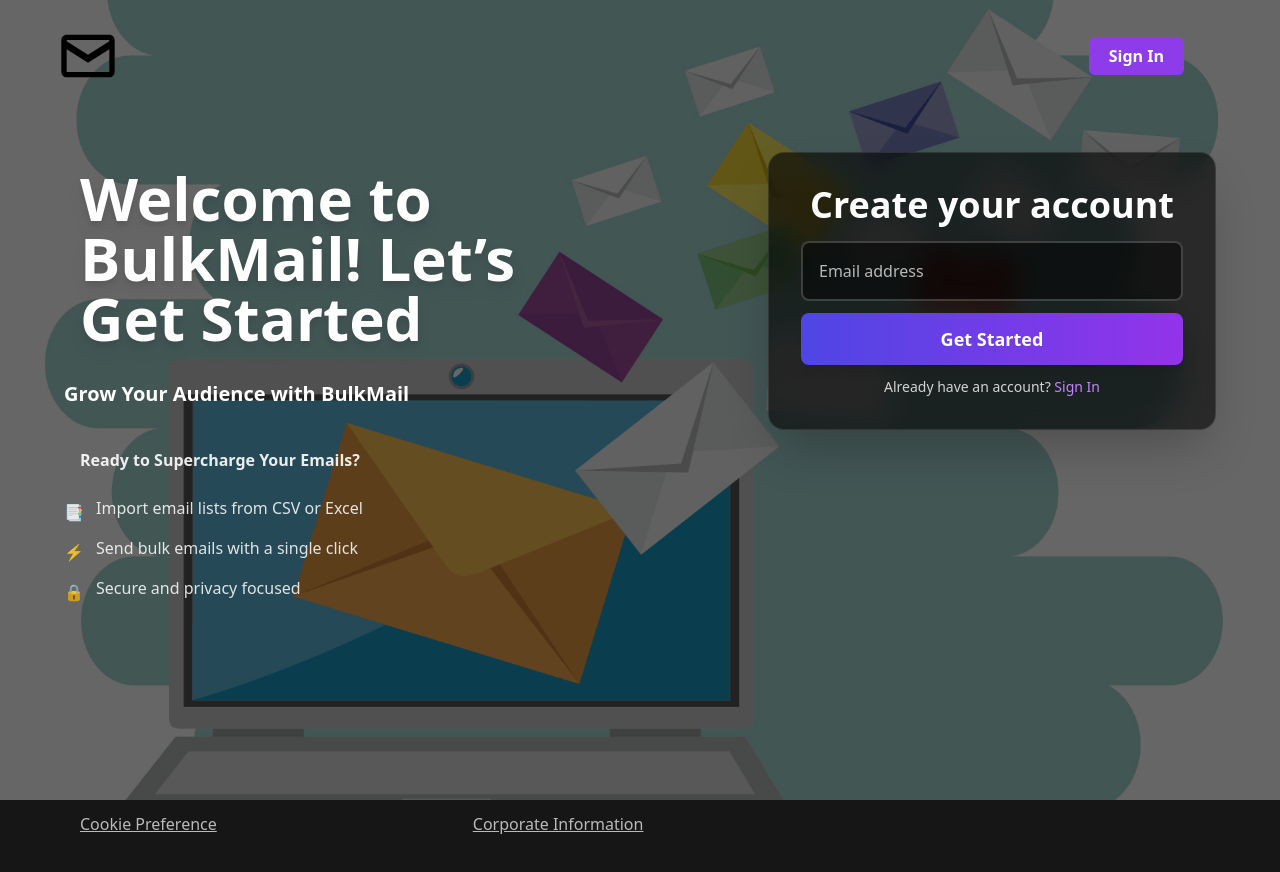
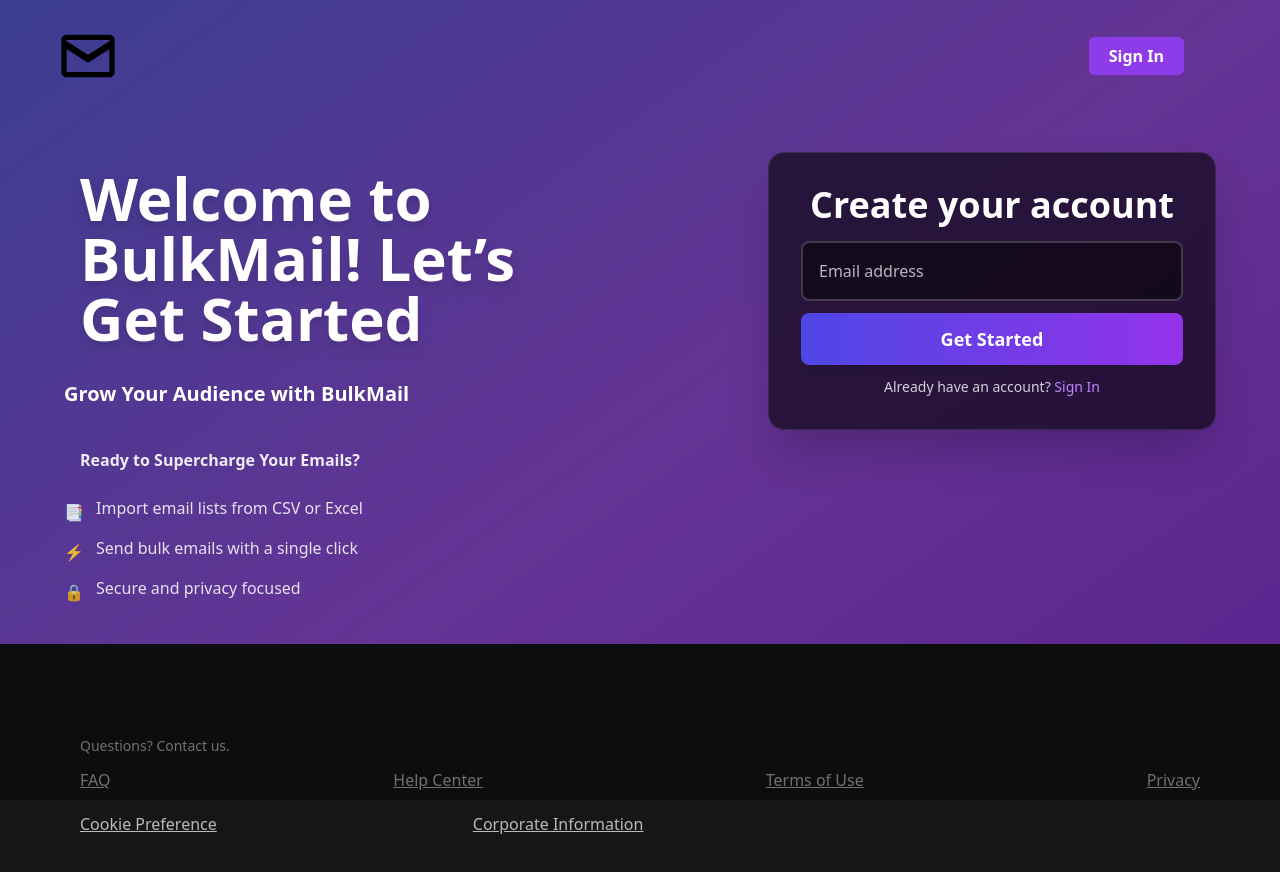
Before and after one commit to PrakashLeena/BulkMail, a React (Create React App) app in the folder Frontend/: page /Signup in a window 1280 px wide. Shown: the top 872 px of the page. Built offline with nearby package versions, Linux system fonts and the light colour scheme; no server answers.

Commit message:
Fix white screen: Fix React rendering and remove missing image imports from Login and Signup components

```diff
--- a/Frontend/src/Signup.jsx
+++ b/Frontend/src/Signup.jsx
@@ -1,4 +1,3 @@
-import img from "./assets/images/bulk.png"
 import { Link, useNavigate } from 'react-router-dom';
 import { useState } from "react";
 
@@ -53,9 +52,8 @@ function Signup(props) {
     }
 
     return (
-        <div className="min-h-screen flex flex-col">
-            <img className="w-screen h-full md:h-screen object-cover absolute inset-0" src={img} alt="background" />
-            <div className="absolute inset-0 bg-black/60"></div>
+        <div className="min-h-screen flex flex-col bg-gradient-to-br from-indigo-500 via-purple-500 to-purple-600">
+            <div className="absolute inset-0 bg-black/40"></div>
             <div className="relative flex-1 flex flex-col">
                 <header className="relative">
                     <div className="relative mx-4 md:ml-14 flex justify-between items-center py-4 md:py-6">
--- a/Frontend/src/index.js
+++ b/Frontend/src/index.js
@@ -47,8 +47,7 @@ function Application()
    </div>)
 }
 root.render(
-  <div>
+  <React.StrictMode>
     <Application />
-    </div>
-
+  </React.StrictMode>
 );
```
